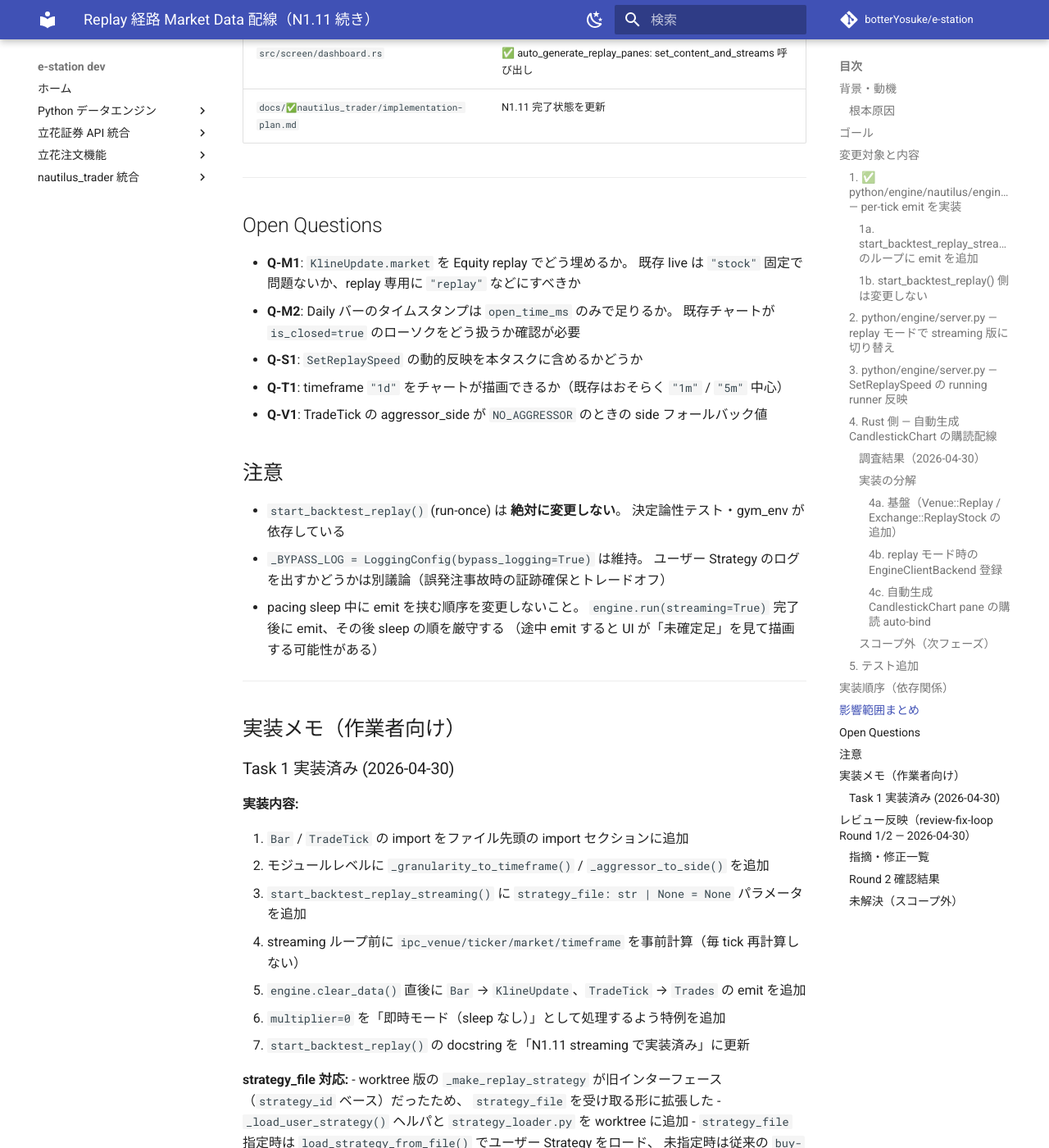
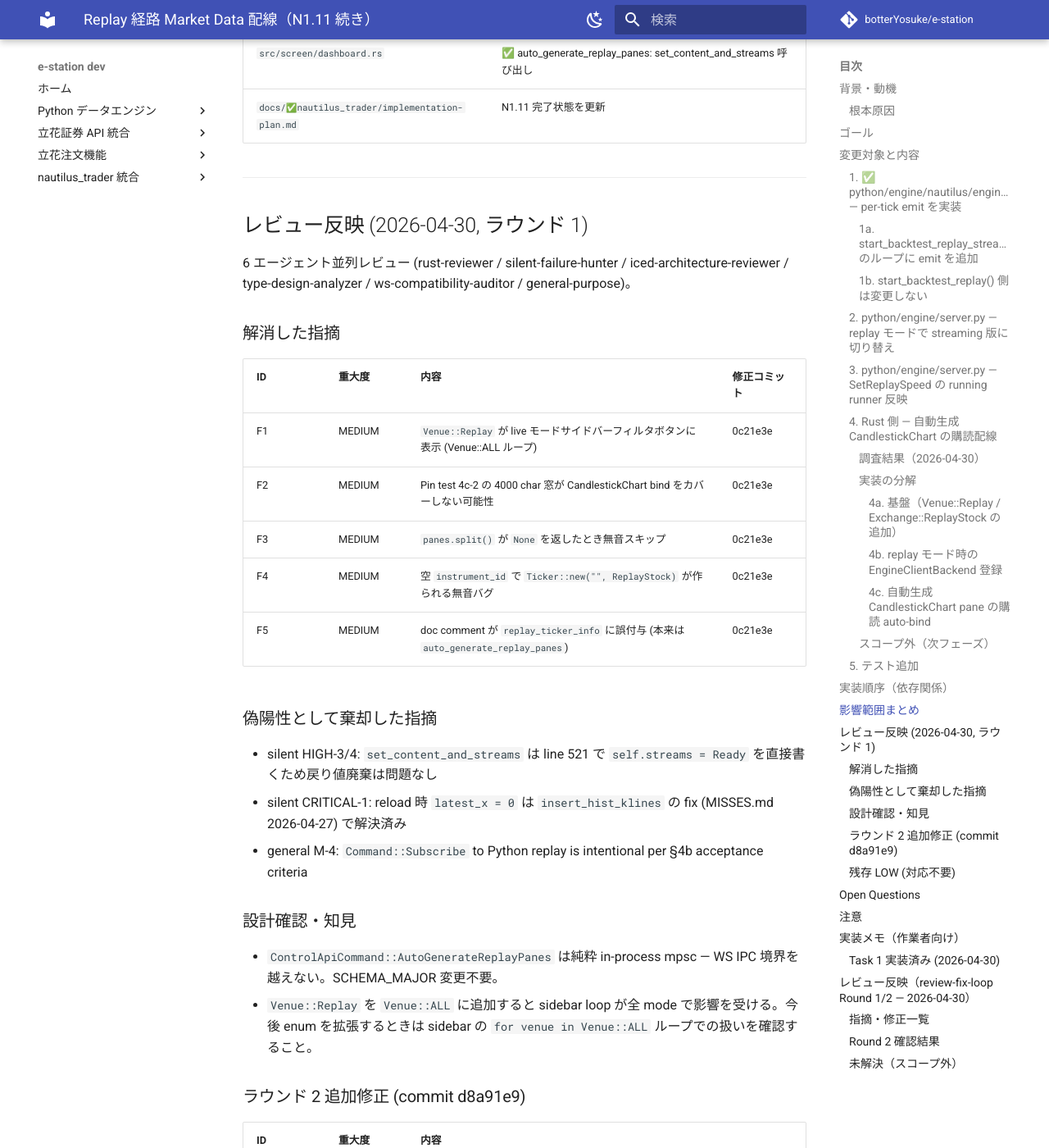
Before and after one commit to botterYosuke/e-station, an MkDocs documentation site: the page built from docs/✅nautilus_trader/replay-market-data-emit.md, in a window 1280 px wide and 1400 px high, scrolled down 7603 px. Shown: the whole window at 82% size. Built offline with MkDocs 1.6.1 and Material for MkDocs 9.7.7, drawn with Linux system fonts in a browser that asks for light colours; comment, search, counter and statistics services are not loaded; some of the changed text lies outside the part shown.

Commit message:
docs: レビュー反映ブロック追記 (R1/R2, 2026-04-30)
Co-Authored-By: Claude Sonnet 4.6 <noreply@anthropic.com>

```diff
--- a/docs/✅nautilus_trader/replay-market-data-emit.md
+++ b/docs/✅nautilus_trader/replay-market-data-emit.md
@@ -308,6 +308,48 @@ streaming 版変更で破壊しないことを確認する。
 
 ---
 
+## レビュー反映 (2026-04-30, ラウンド 1)
+
+6 エージェント並列レビュー (rust-reviewer / silent-failure-hunter / iced-architecture-reviewer / type-design-analyzer / ws-compatibility-auditor / general-purpose)。
+
+### 解消した指摘
+
+| ID | 重大度 | 内容 | 修正コミット |
+|----|--------|------|------------|
+| F1 | MEDIUM | `Venue::Replay` が live モードサイドバーフィルタボタンに表示 (Venue::ALL ループ) | 0c21e3e |
+| F2 | MEDIUM | Pin test 4c-2 の 4000 char 窓が CandlestickChart bind をカバーしない可能性 | 0c21e3e |
+| F3 | MEDIUM | `panes.split()` が `None` を返したとき無音スキップ | 0c21e3e |
+| F4 | MEDIUM | 空 `instrument_id` で `Ticker::new("", ReplayStock)` が作られる無音バグ | 0c21e3e |
+| F5 | MEDIUM | doc comment が `replay_ticker_info` に誤付与 (本来は `auto_generate_replay_panes`) | 0c21e3e |
+
+### 偽陽性として棄却した指摘
+
+- silent HIGH-3/4: `set_content_and_streams` は line 521 で `self.streams = Ready` を直接書くため戻り値廃棄は問題なし
+- silent CRITICAL-1: reload 時 `latest_x = 0` は `insert_hist_klines` の fix (MISSES.md 2026-04-27) で解決済み
+- general M-4: `Command::Subscribe` to Python replay is intentional per §4b acceptance criteria
+
+### 設計確認・知見
+
+- `ControlApiCommand::AutoGenerateReplayPanes` は純粋 in-process mpsc — WS IPC 境界を越えない。SCHEMA_MAJOR 変更不要。
+- `Venue::Replay` を `Venue::ALL` に追加すると sidebar loop が全 mode で影響を受ける。今後 enum を拡張するときは sidebar の `for venue in Venue::ALL` ループでの扱いを確認すること。
+
+### ラウンド 2 追加修正 (commit d8a91e9)
+
+| ID | 重大度 | 内容 |
+|----|--------|------|
+| R2-1 | MEDIUM | `mark_loaded("")` が `is_empty()` ガードの前に呼ばれていた (レジストリ汚染) → 順序を入れ替え |
+| R2-2 | MEDIUM | Pin test 4c-2 の 8000-char 窓が CandlestickChart bind をカバーしない可能性 → 4c-2 + 4c-5 を 15_000 に拡大 |
+
+### 残存 LOW (対応不要)
+
+- `refresh_streams()` の戻り型が `Task<Message>` だが常に `Task::none()` を返す (実害なし)
+- `granularity` 欠落 HTTP body に対するピンテストが未追加 (serde が機械的に弾く)
+- `strategy_id` フィールドが `AutoGenerateReplayPanes` ハンドラでログのみ使用
+- `Exchange::ReplayStock.is_perps() == false` のピンテストなし
+- `SerTicker` ラウンドトリップテスト未追加
+
+---
+
 ## Open Questions
 
 - **Q-M1**: `KlineUpdate.market` を Equity replay でどう埋めるか。
```
